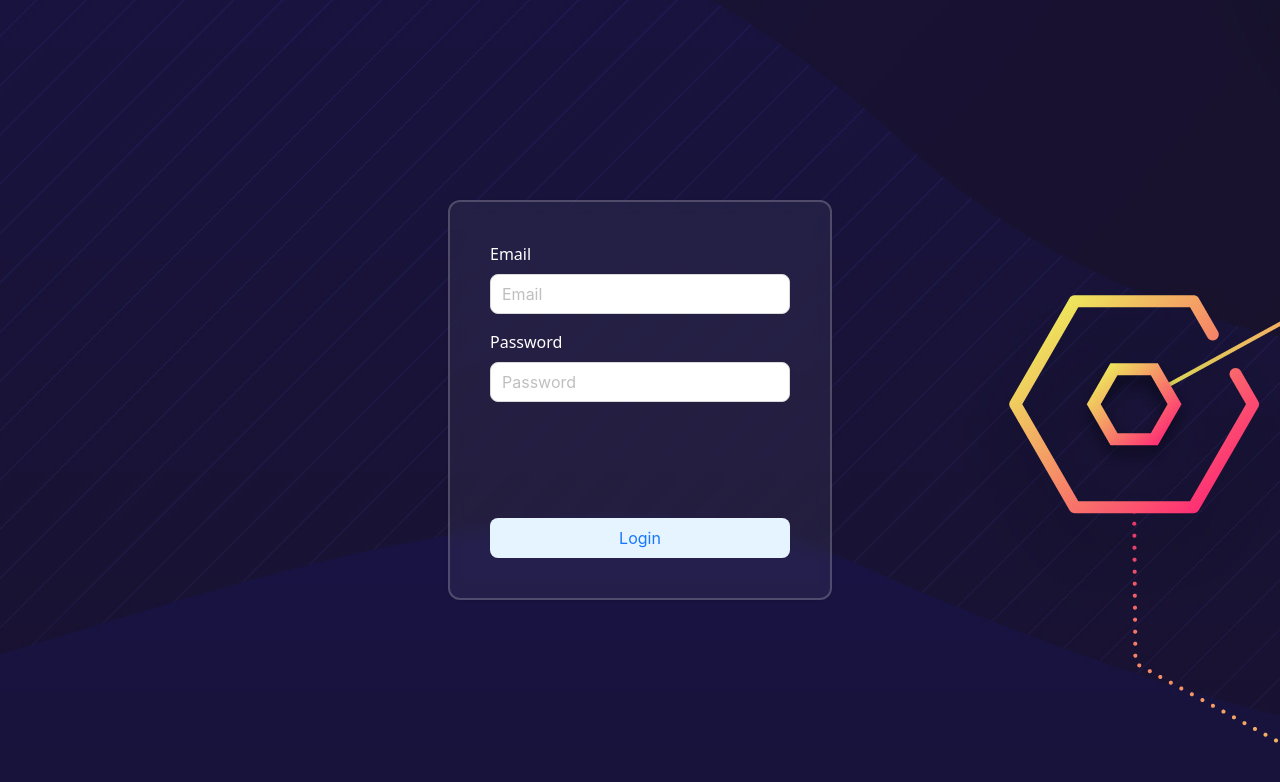
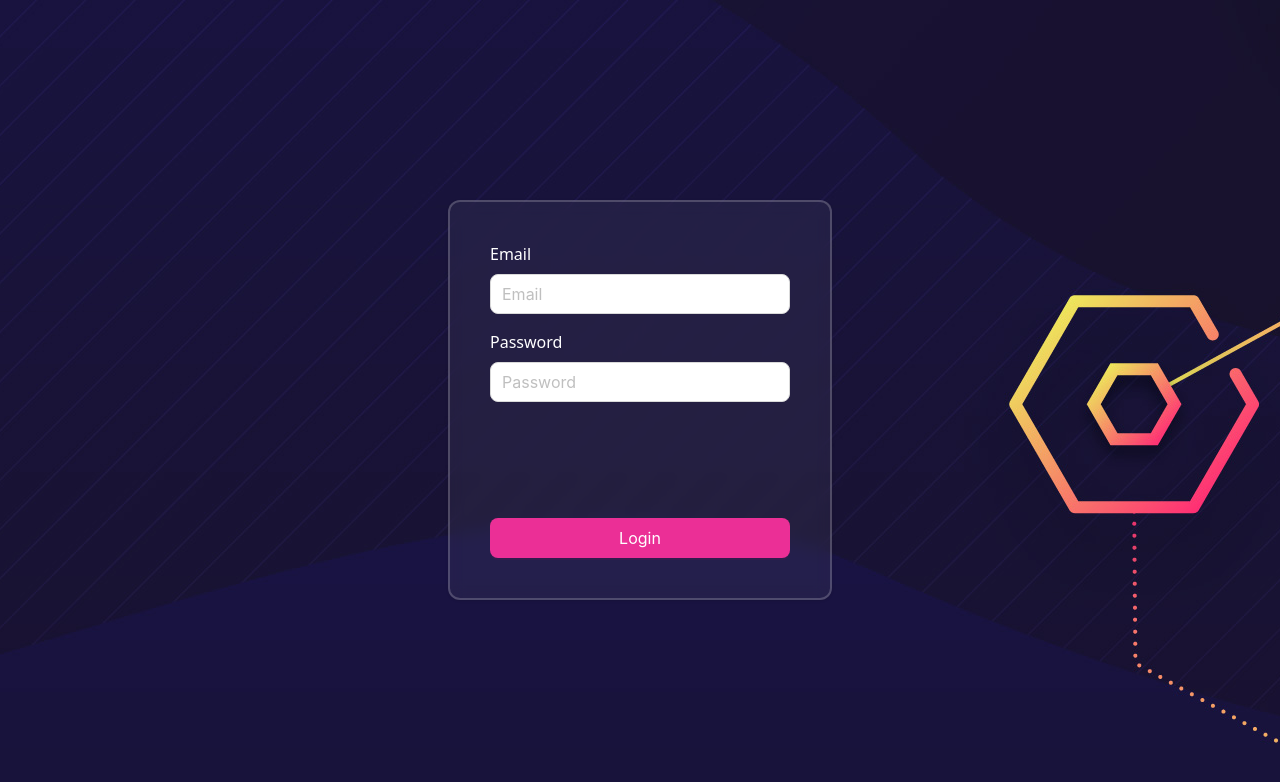
Before and after one commit to zikriakmal/react-stock-app-fe, a React (Vite) app: page /login in a window 1280 px wide. Shown: the top 782 px of the page. Built offline with nearby package versions, Linux system fonts and the light colour scheme.

Commit message:
feat: finish loading state using formik and yup validation

```diff
--- a/src/App.css
+++ b/src/App.css
@@ -11,3 +11,7 @@ a:hover {
   color: #000000;
   background-color: #ffffff;
 }
+
+button:disabled{
+  color: grey !important;
+}
--- /dev/null
+++ b/src/components/Loading/index.tsx
@@ -0,0 +1,14 @@
+import { Loading3QuartersOutlined } from "@ant-design/icons";
+import { Spin } from "antd";
+
+const Loading = () => {
+    return (
+        <div className="absolute w-full h-full z-50">
+            <div className="flex flex-1 flex-col items-center animate-pulse bg-black/40 justify-center h-full w-full">
+                <Spin indicator={<Loading3QuartersOutlined style={{ fontSize: 36, color: "pink" }} spin />} size="large" />
+            </div>
+        </div>
+    )
+}
+
+export default Loading;
--- /dev/null
+++ b/src/contexts/LoadingContext.tsx
@@ -0,0 +1,37 @@
+import { createContext, useContext, useState } from "react";
+import Loading from "../components/Loading";
+
+interface LoadingContextType {
+    isLoading: boolean;
+    showLoading: (text?: string) => void;
+    hideLoading: () => void;
+}
+
+const LoadingContext = createContext<LoadingContextType | undefined>(undefined);
+
+export const LoadingProvider = ({ children }: { children: any }) => {
+    const [isLoading, setIsLoading] = useState(false);
+
+    const showLoading = () => {
+        setIsLoading(true);
+    };
+
+    const hideLoading = () => {
+        setIsLoading(false);
+    };
+
+    return (
+        <LoadingContext.Provider value={{ isLoading, showLoading, hideLoading }}>
+            {isLoading ? <Loading /> : null}
+            {children}
+        </LoadingContext.Provider>
+    );
+};
+
+export const useLoading = () => {
+    const context = useContext(LoadingContext);
+    if (!context) {
+        throw new Error("useLoading must be used within a LoadingProvider");
+    }
+    return context;
+};
--- a/src/main.tsx
+++ b/src/main.tsx
@@ -5,6 +5,7 @@ import App from './App.tsx'
 import { createBrowserRouter, RouterProvider } from 'react-router';
 import LoginPage from './page/LoginPage';
 import DashboardPage from './page/DashboardPage/index.tsx';
+import { LoadingProvider } from './contexts/LoadingContext.tsx';
 
 const router = createBrowserRouter([
   {
@@ -23,6 +24,8 @@ const router = createBrowserRouter([
 
 createRoot(document.getElementById('root')!).render(
   <StrictMode>
-    <RouterProvider router={router} />
+    <LoadingProvider>
+      <RouterProvider router={router} />
+    </LoadingProvider>
   </StrictMode>,
 )
--- a/src/page/DashboardPage/index.tsx
+++ b/src/page/DashboardPage/index.tsx
@@ -1,6 +1,6 @@
 import { LogoutOutlined, SettingOutlined, UserOutlined } from '@ant-design/icons';
 import { Breadcrumb, Divider, Dropdown, Table, type MenuProps, type TableColumnsType } from 'antd';
-import React from 'react';
+import React, { useEffect } from 'react';
 import { Link, useNavigate } from "react-router";
 
 interface DataType {
@@ -97,7 +97,12 @@ const data: DataType[] = [
 
 const DashboardPage: React.FC = () => {
     const navigation = useNavigate();
-
+    useEffect(() => {
+        const accessToken = localStorage.getItem('accessToken');
+        if (!accessToken) {
+            navigation('/login');
+        }
+    }, [])
     const items: MenuProps['items'] = [
         {
             label: (
@@ -109,7 +114,11 @@ const DashboardPage: React.FC = () => {
         },
         {
             label: (
-                <div onClick={() => navigation('/login')}>
+                <div onClick={() => {
+                    localStorage.removeItem('accessToken')
+                    navigation('/login');
+                }}
+                >
                     <LogoutOutlined /> Logout
                 </div>
             ),
--- a/src/page/LoginPage/index.tsx
+++ b/src/page/LoginPage/index.tsx
@@ -1,25 +1,68 @@
 import { Button, Input } from "antd";
+import { Formik } from "formik";
+import { useEffect } from "react";
 import { useNavigate } from "react-router";
+import { useLoading } from "../../contexts/LoadingContext";
+import { postData } from "../../services/api";
+import loginFormSchema from "./schema";
 
 const LoginPage = () => {
-    const navigation = useNavigate();
+    const navigate = useNavigate();
+    const { showLoading, hideLoading } = useLoading();
+    useEffect(() => {
+        const accessToken = localStorage.getItem('accessToken');
+        if (accessToken) {
+            navigate('/dashboard');
+        }
+    }, [])
     return (
         <div
             style={{ background: "url('/login-page.jpg') no-repeat center" }}
             className="flex-col justify-center items-center min-h-dvh flex flex-1 bg-blue-950">
+            <Formik
+                validationSchema={loginFormSchema}
+                initialValues={{ email: '', password: '' }}
+                onSubmit={(values, { setSubmitting, setFieldValue }) => {
+                    console.log(values);
+                    setSubmitting(true)
+                    showLoading()
+                    postData('auth/login', values).then((dt) => {
+                        localStorage.setItem("email", dt?.data?.data?.user?.email);
+                        localStorage.setItem("accessToken", dt?.data?.data?.access_token);
+                        setFieldValue('email', '');
+                        setFieldValue('password', '');
+                        setSubmitting(false);
+                        hideLoading();
+                        navigate('/dashboard');
+                    }).catch((e) => {
+                        console.log(e);
+                        setFieldValue('email', '');
+                        setFieldValue('password', '');
+                        hideLoading();
+                        setSubmitting(false);
+                    })
+                }}
+            >
+                {({ handleSubmit, isSubmitting, touched, errors, isValid, getFieldProps }) => (
+                    <form onSubmit={handleSubmit}  >
                         <div className="flex flex-col gap-4 sm:w-96 h-100 border-2 border-white/20 p-10 rounded-xl shadow-sm bg-white/5 backdrop-blur-sm" >
                             <div>
                                 <p className="text-left mb-2 text-white">Email</p>
-                    <Input size="large" type="email" name="email" placeholder="Email" />
+                                <Input size="large" type="email" placeholder="Email" {...getFieldProps("email")} />
+                                {errors.email && touched.email ? <p className="text-red-700 text-sm">{errors.email}</p> : null}
                             </div>
                             <div>
                                 <p className="text-left mb-2 text-white">Password</p>
-                    <Input size="large" name="password" type="password" placeholder="Password" />
+                                <Input size="large" type="password" placeholder="Password" {...getFieldProps("password")} />
+                                {errors.password && touched.password ? <p className="text-red-700 text-sm">{errors.password}</p> : null}
                             </div>
                             <div className="flex-1 flex items-end">
-                    <Button onClick={() => navigation('/dashboard')} size="large" color="blue" variant="filled" className="flex-1 ">Login</Button>
+                                <Button className="flex-1" disabled={isSubmitting || !isValid} htmlType="submit" size="large" color="pink" variant="solid">Login</Button>
                             </div>
                         </div>
+                    </form>
+                )}
+            </Formik>
         </div>
     )
 }
--- /dev/null
+++ b/src/page/LoginPage/schema.ts
@@ -0,0 +1,11 @@
+import * as Yup from 'yup';
+
+const loginFormSchema = Yup.object({
+    email: Yup.string()
+        .email("Invalid email format")
+        .required('Email is Required'),
+    password: Yup.string()
+        .required('Password is Required'),
+})
+
+export default loginFormSchema;
--- a/src/services/api.ts
+++ b/src/services/api.ts
@@ -0,0 +1,46 @@
+import axios from "axios";
+
+// Create an axios instance
+const api = axios.create({
+    baseURL: "http://localhost:8000/api/", // replace with your base URL
+    timeout: 10000, // request timeout (ms)
+    headers: {
+        "Content-Type": "application/json",
+        Accept: "application/json",
+    },
+});
+
+// Request interceptor (optional)
+// api.interceptors.request.use(
+//     (config) => {
+//         // Example: attach token
+//         const token = localStorage.getItem("token");
+//         if (token) {
+//             config.headers.Authorization = `Bearer ${token}`;
+//         }
+//         return config;
+//     },
+//     (error) => Promise.reject(error)
+// );
+
+// Response interceptor (optional)
+// api.interceptors.response.use(
+//     (response) => response.data, // simplify response
+//     (error) => {
+//         console.error("API Error:", error.response || error.message);
+//         return Promise.reject(error);
+//     }
+// );
+
+// Usage examples
+export const getData = (endpoint: string, params = {}) =>
+    api.get(endpoint, { params });
+
+export const postData = (endpoint: string, data: any) =>
+    api.post(endpoint, data);
+
+export const putData = (endpoint: string, data: any) =>
+    api.put(endpoint, data);
+
+export const deleteData = (endpoint: string) =>
+    api.delete(endpoint);
```
Lines whose indentation alone changed are shown as unchanged.
